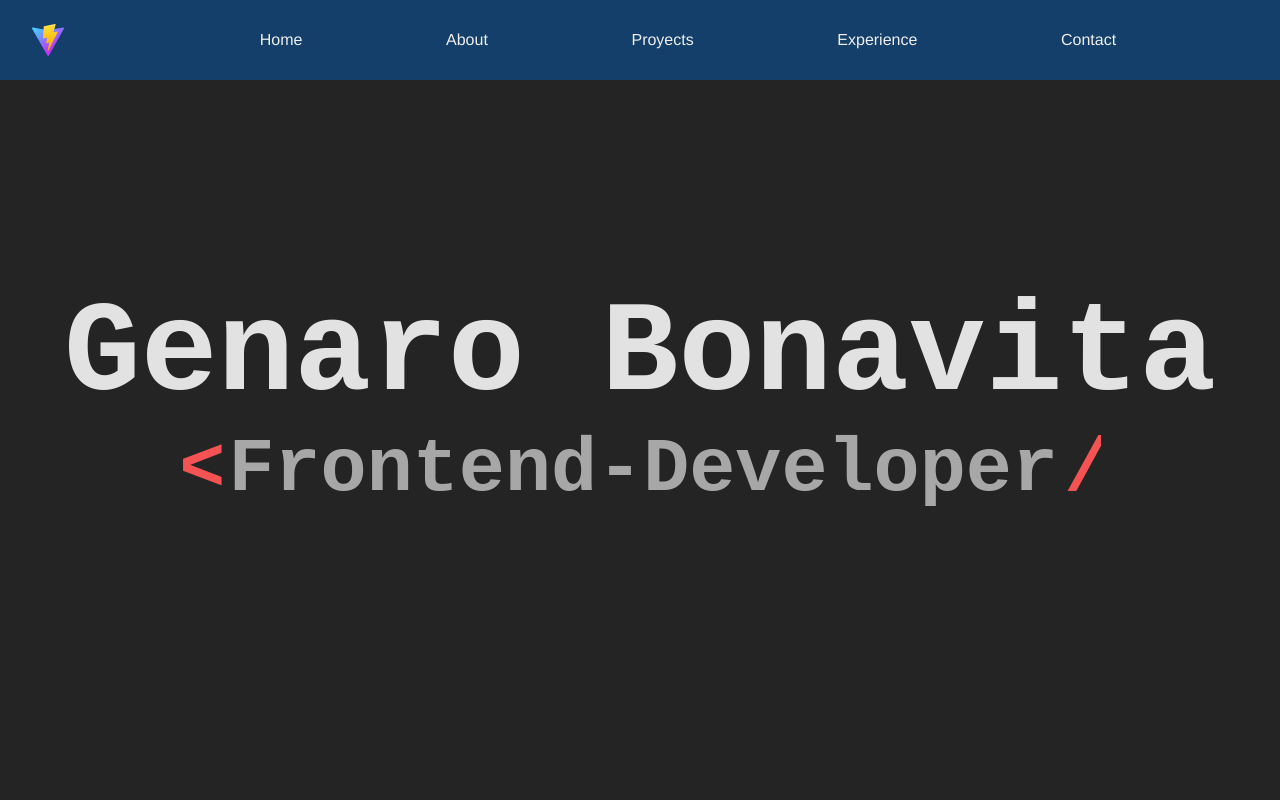
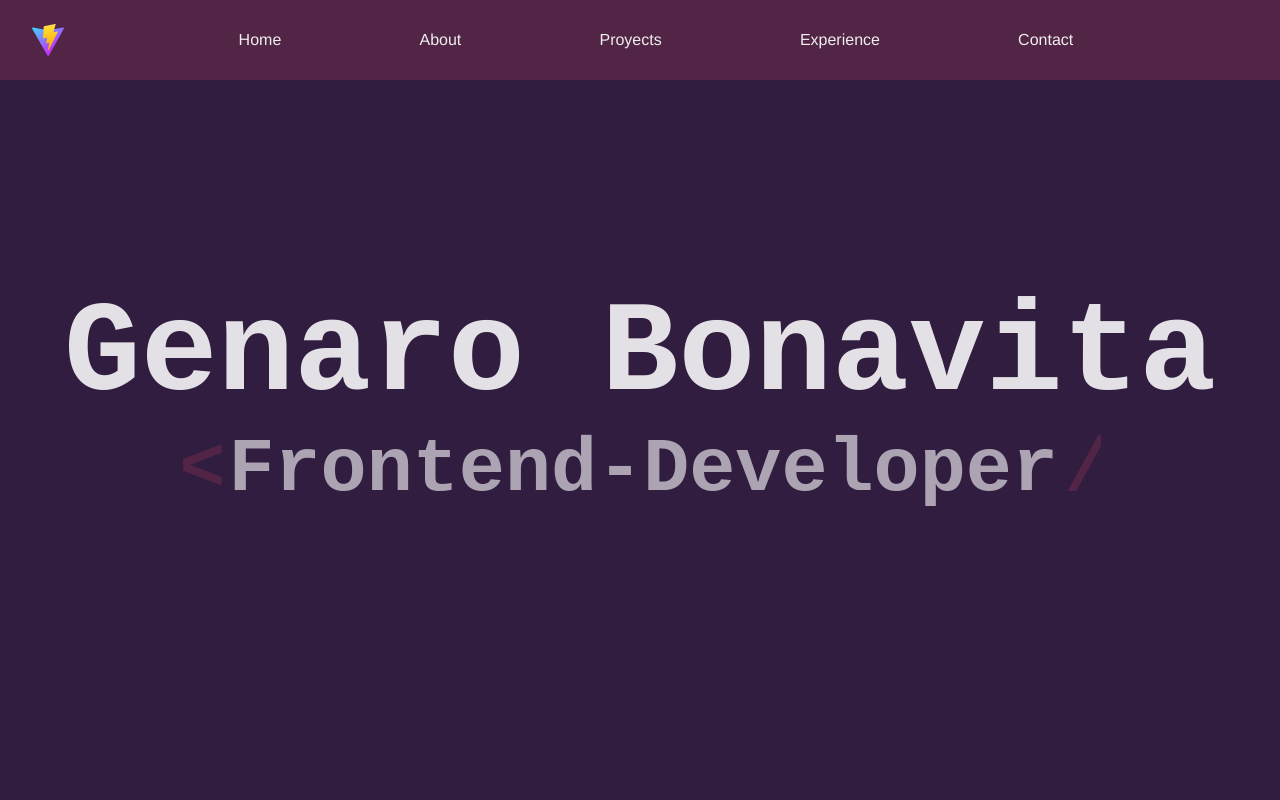
Before and after one commit to genaroibc/portfolio, a React (Vite) app: page / in a window 1280 px wide. Shown: the top 800 px of the page. Built offline with nearby package versions, Linux system fonts and the light colour scheme.

Commit message:
refactor: change color variables and refactor styles

```diff
--- a/src/components/Header.jsx
+++ b/src/components/Header.jsx
@@ -12,7 +12,7 @@ const STHeader = styled.header`
   justify-content: space-between;
   align-items: center;
 
-  background-color: var(--main-color);
+  background-color: var(--secondary-color);
 
   @media screen and (min-width: 765px) {
     nav.menu-visible {
--- a/src/styles/index.css
+++ b/src/styles/index.css
@@ -1,8 +1,12 @@
+* {
+  box-sizing: border-box;
+}
+
 :root {
-  --main-color: #143f6b;
-  --secondary-color: #f55353;
-  --terciary-color: #feb139;
-  --complement-color: #f6f54d;
+  --main-color: #311d3f;
+  --secondary-color: #522546;
+  --terciary-color: #88304e;
+  --complement-color: #e23e57;
 
   font-family: Poppins, Avenir, Helvetica, Arial, sans-serif;
   font-size: 16px;
@@ -11,7 +15,7 @@
 
   color-scheme: light dark;
   color: rgba(255, 255, 255, 0.87);
-  background-color: #242424;
+  background-color: var(--main-color);
 
   scroll-behavior: smooth;
 
@@ -25,6 +29,7 @@
 img,
 svg {
   max-width: 100%;
+  object-fit: cover;
   height: auto;
 }
 
@@ -79,3 +84,17 @@ p {
   line-height: 1.8;
   font-size: 1.2rem;
 }
+
+ul {
+  display: flex;
+  margin: 0;
+  padding: 0;
+  justify-content: space-around;
+  list-style: none;
+}
+
+@media screen and (min-width: 765px) {
+  p {
+    font-size: 1.5rem;
+  }
+}
```
